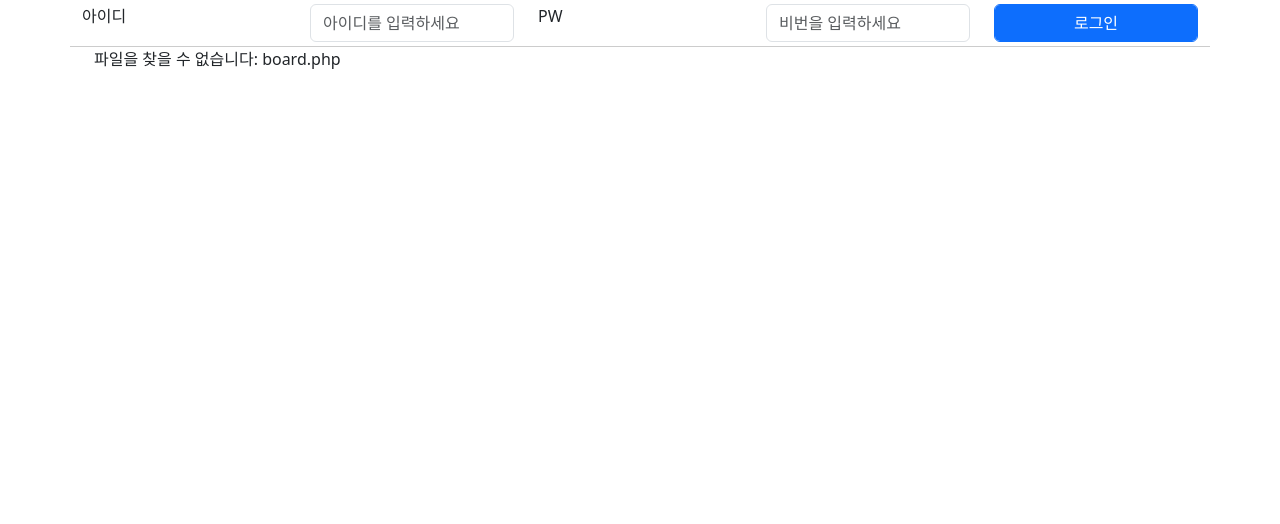
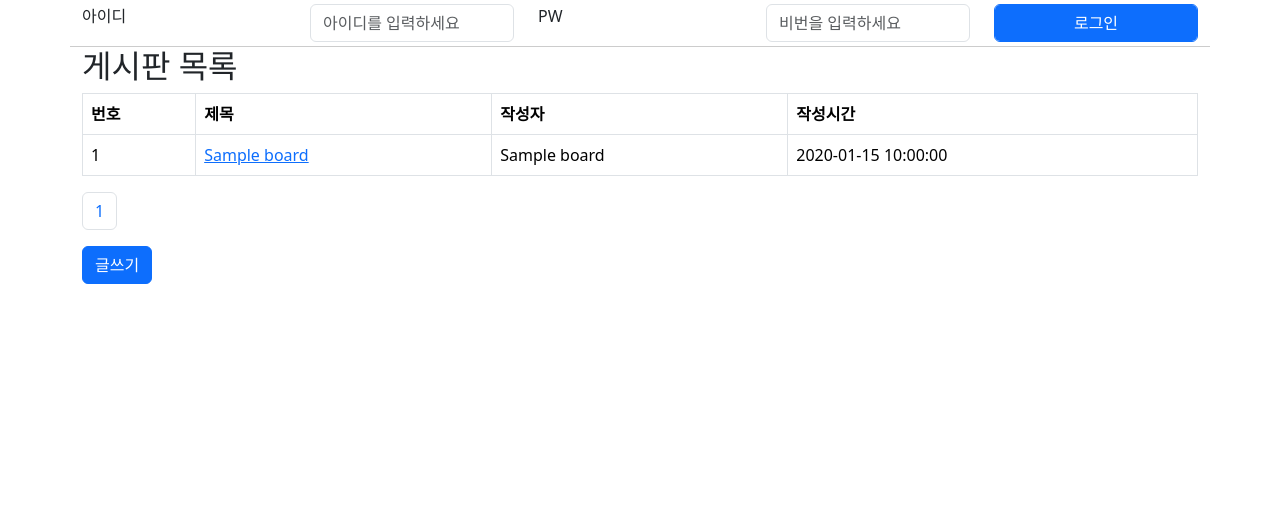
Before and after one commit to eurekasolution/cnucc, a PHP site: page /index.php?cmd=board&bid=1 in a window 1280 px wide. Shown: the part 56-580 px from the top of the page. Run offline with PHP 8.4, Linux system fonts and the light colour scheme; tables that the repository leaves empty or names only in its code hold one stand-in row (values such as "Sample post").

Commit message:
2024-11-01

```diff
--- /dev/null
+++ b/board.php
@@ -0,0 +1,118 @@
+<?php
+// 기본 변수 설정
+$bid = isset($_GET['bid']) ? intval($_GET['bid']) : 1; // 게시판 ID, 기본값은 1 (공지사항)
+$mode = isset($_GET['mode']) ? $_GET['mode'] : 'list'; // mode가 없으면 목록보기
+$page = isset($_GET['page']) ? intval($_GET['page']) : 1; // 페이지 번호, 기본값 1
+
+// 글 목록 보기
+if ($mode === 'list') {
+    $limit = 10; // 한 페이지에 보여줄 글 개수
+    $offset = ($page - 1) * $limit;
+
+    // 공지사항 우선, idx 내림차순으로 글 목록 가져오기
+    $sql = "SELECT * FROM board WHERE bid = $bid ORDER BY notice DESC, idx DESC LIMIT $offset, $limit";
+    $result = mysqli_query($conn, $sql);
+
+    // 총 페이지 수 계산
+    $count_sql = "SELECT COUNT(*) FROM board WHERE bid = $bid";
+    $count_result = mysqli_query($conn, $count_sql);
+    $total_records = mysqli_fetch_array($count_result)[0];
+    $total_pages = ceil($total_records / $limit);
+
+    // 게시글 목록 출력
+    echo "<h2>게시판 목록</h2>";
+    echo "<table class='table table-bordered'>";
+    echo "<tr><th>번호</th><th>제목</th><th>작성자</th><th>작성시간</th></tr>";
+    while ($row = mysqli_fetch_array($result)) {
+        echo "<tr>";
+        echo "<td>{$row['idx']}</td>";
+        echo "<td><a href='?cmd=board&bid=$bid&mode=show&idx={$row['idx']}'>{$row['title']}</a></td>";
+        echo "<td>{$row['name']}</td>";
+        echo "<td>{$row['time']}</td>";
+        echo "</tr>";
+    }
+    echo "</table>";
+
+    // 페이지네이션
+    echo "<nav><ul class='pagination'>";
+    for ($i = 1; $i <= $total_pages; $i++) {
+        echo "<li class='page-item'><a class='page-link' href='?cmd=board&bid=$bid&mode=list&page=$i'>$i</a></li>";
+    }
+    echo "</ul></nav>";
+
+    // 글쓰기 버튼
+    echo "<a href='?cmd=board&bid=$bid&mode=write' class='btn btn-primary'>글쓰기</a>";
+}
+
+// 글 내용 보기
+else if ($mode === 'show') {
+    $idx = isset($_GET['idx']) ? intval($_GET['idx']) : 0;
+    $sql = "SELECT * FROM board WHERE idx = $idx";
+    $result = mysqli_query($conn, $sql);
+    $row = mysqli_fetch_array($result);
+
+    $row['html'] = nl2br($row['html']);
+                    // nl2br = new line to br tag
+
+    echo "<h2>게시글 내용</h2>";
+    echo "<table class='table table-bordered'>";
+    echo "<tr><th>제목</th><td>{$row['title']}</td></tr>";
+    echo "<tr><th>작성자</th><td>{$row['name']}</td></tr>";
+    echo "<tr><th>내용</th><td>{$row['html']}</td></tr>";
+    echo "</table>";
+
+    // 목록으로 가기, 삭제 버튼
+    echo "<a href='?cmd=board&bid=$bid&mode=list' class='btn btn-secondary'>목록으로</a>";
+    if ($_SESSION['sino_id'] == $row['id'] || $_SESSION['sino_level'] == 9) {
+        echo "<a href='?cmd=board&bid=$bid&mode=delete&idx=$idx' class='btn btn-danger' onclick='return confirm(\"정말 삭제하시겠습니까?\");'>삭제</a>";
+    }
+}
+
+// 글쓰기
+else if ($mode === 'write') {
+    if (!isset($_SESSION['sino_id'])) {
+        echo "
+        <script>
+            alert('로그인 후 이용 가능합니다.');
+            window.location.href='index.php?cmd=board&bid=$bid';
+        </script>";
+    } else if ($bid == 1 && $_SESSION['sino_level'] != 9) {
+        echo "<script>alert('공지사항 작성 권한이 없습니다.'); window.location.href='index.php';</script>";
+    } else {
+        echo "<h2>글쓰기</h2>";
+        echo "<form action='?cmd=board&bid=$bid&mode=db_write' method='post'>";
+        echo "<table class='table table-bordered'>";
+        echo "<tr><th>제목</th><td><input type='text' name='title' class='form-control' placeholder='제목'></td></tr>";
+        echo "<tr><th>내용</th><td><textarea name='html' class='form-control' rows='10' placeholder='내용'></textarea></td></tr>";
+        echo "</table>";
+        echo "<button type='submit' class='btn btn-primary'>글쓰기</button>";
+        echo "<a href='?cmd=board&bid=$bid&mode=list' class='btn btn-secondary'>목록으로</a>";
+        echo "</form>";
+    }
+}
+
+// 글쓰기 실행
+else if ($mode === 'db_write') {
+    $title = $_POST['title'];
+    $html = $_POST['html'];
+    $id = $_SESSION['sino_id'];
+    $name = $_SESSION['sino_name'];
+    $sql = "INSERT INTO board (bid, id, name, title, html, notice) VALUES ($bid, '$id', '$name', '$title', '$html', 0)";
+    mysqli_query($conn, $sql);
+    echo "<script>
+            alert('게시글이 작성되었습니다.');
+            window.location.href='?cmd=board&bid=$bid&mode=list';
+        </script>";
+}
+
+// 글 삭제
+elseif ($mode === 'delete') {
+    $idx = isset($_GET['idx']) ? intval($_GET['idx']) : 0;
+    $sql = "DELETE FROM board WHERE idx = $idx AND (id = '{$_SESSION['sino_id']}' OR '{$_SESSION['sino_level']}' = 9)";
+    mysqli_query($conn, $sql);
+    echo "<script>
+        alert('게시글이 삭제되었습니다.');
+        window.location.href='?cmd=board&bid=$bid&mode=list';
+        </script>";
+}
+?>
--- a/menu.php
+++ b/menu.php
@@ -13,7 +13,8 @@
           <ul class="dropdown-menu">
             <li><a class="dropdown-item" href="<?php echo $_SERVER['PHP_SELF'] ?>?cmd=sino">충남대학교 한문학과</a></li>
             <li><a class="dropdown-item" href="<?php echo $_SERVER['PHP_SELF'] ?>?cmd=korean">국어</a></li>
-            <li><a class="dropdown-item" href="#">A third link</a></li>
+            <li><a class="dropdown-item" href="<?php echo $_SERVER['PHP_SELF'] ?>?cmd=board&bid=1">공지사항</a></li>
+            <li><a class="dropdown-item" href="<?php echo $_SERVER['PHP_SELF'] ?>?cmd=board&bid=2">자유게시판</a></li>
           </ul>
         </li>
         <li class="nav-item dropdown">
```
Also changed, not shown: index.php (+0 -8 lines), README.txt, 1 other file.
